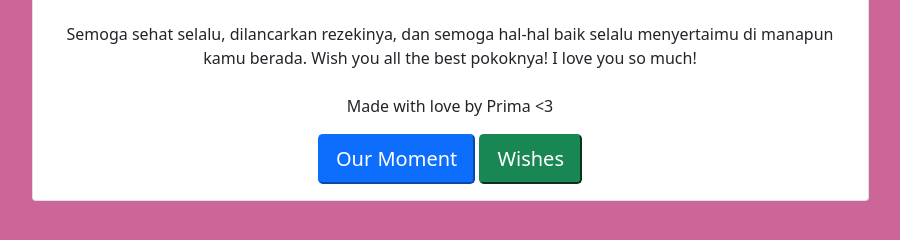
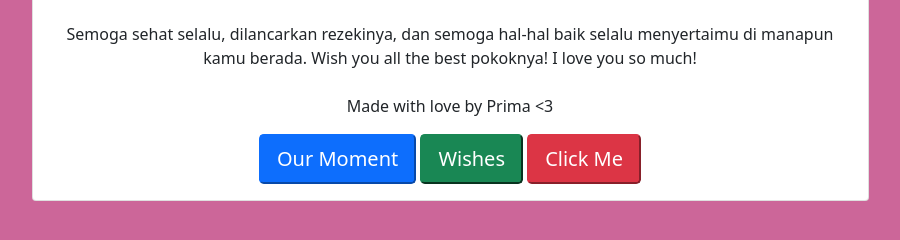
Before and after one commit to primaaaaa/riska, a plain HTML site: page test.html in a window 1280 px wide. Shown: the part 388-628 px from the top of the page, without its empty margins (190-1090 px from the left). Drawn offline with nearby package versions, Linux system fonts and the light colour scheme.

Commit message:
Update test.html

```diff
--- a/test.html
+++ b/test.html
@@ -35,12 +35,17 @@
 
                             <button class="btn-lg btn-primary" data-bs-toggle="modal" data-bs-target="#kartu">Our Moment</button>
                             <button class="btn-lg btn-success" data-bs-toggle="modal" data-bs-target="#wishes">Wishes</button>
+                            <button class="btn-lg btn-danger" onclick="iLoveYou()">Click Me</button>
                         </center>
                         </div>
                     </div>
                 </div>
             </div>
-
+<script>
+    function iLoveYou{
+        var x = alert("Just want to tell you that i love you so much❤️");
+    }
+</script>
             <!-- Modal -->
 <div class="modal fade" id="kartu" tabindex="-1" aria-labelledby="exampleModalLabel" aria-hidden="true" data-bs-backdrop="static" data-bs-keyboard="false">
     <div class="modal-dialog modal-dialog-centered modal-dialog-scrollable">
```
